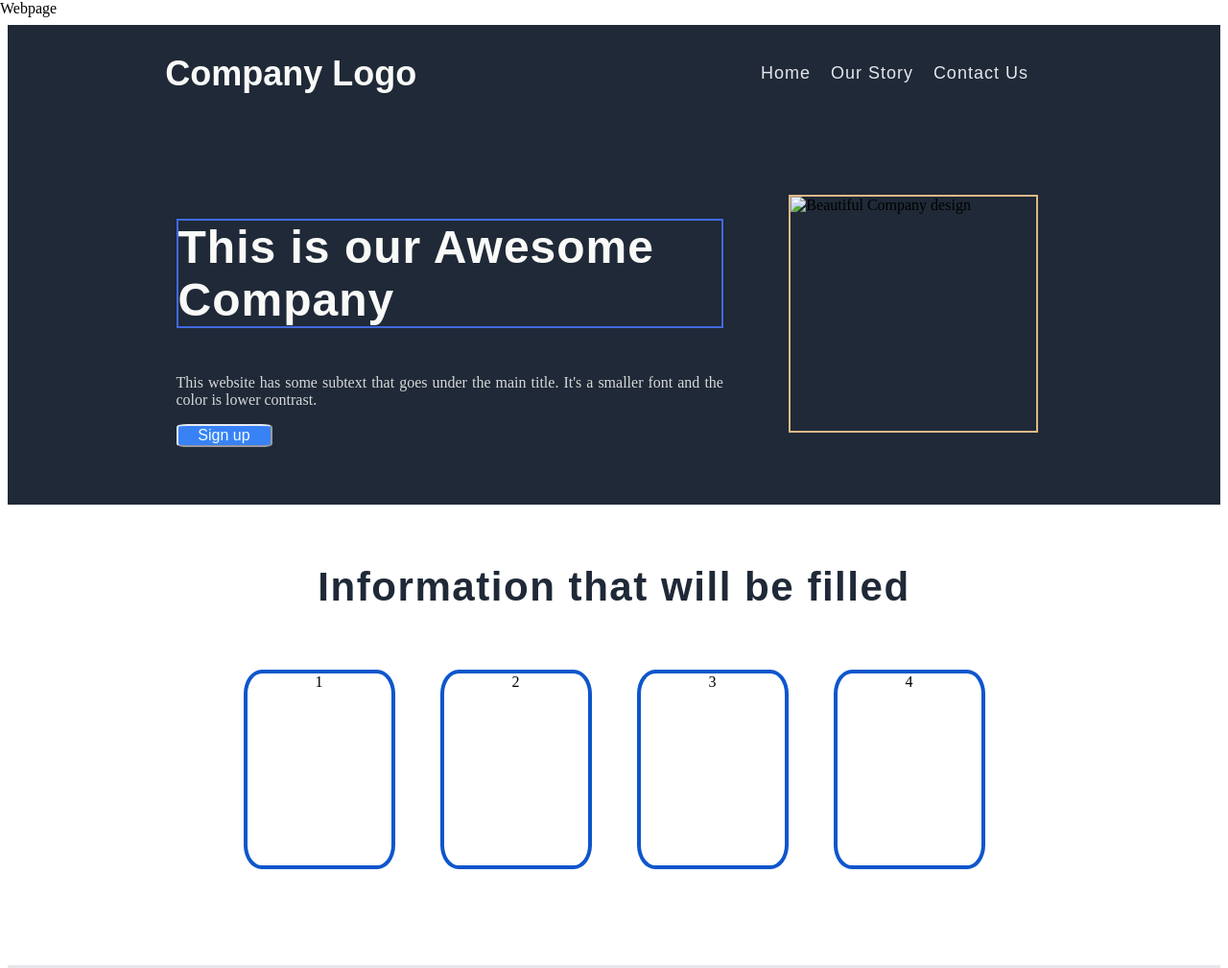
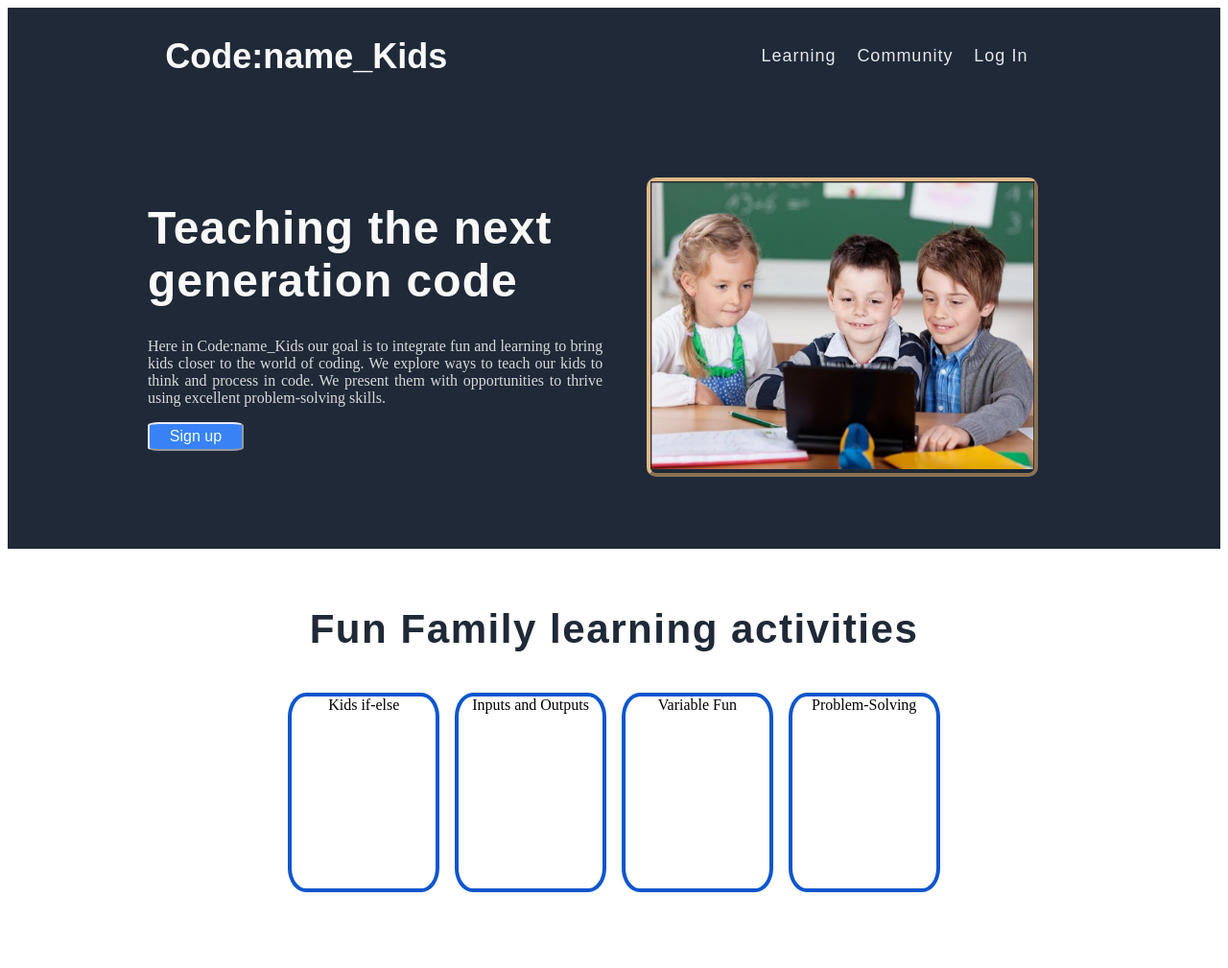
Before and after one commit to AlexJoelMontano/top-landing-page, a plain HTML site: page index.html in a window 1280 px wide. Shown: the top 1009 px of the page at 96% size. Drawn offline with Linux system fonts and the light colour scheme.

Commit message:
Created Project Subject: Code:name_Kids as the focus of the project. Dedicated title to Code:name_kids added header link location added big heading with dedication to teaching kids to code adapted a picture to .title-img added context in the context under title added beginning ideas to the content container personalized footer

```diff
--- a/index.html
+++ b/index.html
@@ -5,28 +5,29 @@
     <meta charset="UTF-8">
     <meta http-equiv="X-UA-Compatible" content="IE=edge">
     <meta name="viewport" content="width=device-width, initial-scale=1.0">
-    <title>Webpage</title>
+    <title>Code:name_Kids</title>
 </head>
 <body>
     <div class="top-page">
         <div class="header">
             <div class="logo">
-                <h2>Company Logo</h2>
+                <h2>Code:name_Kids</h2>
             </div>
             <div class="head-links">
                 <ul class="head-list">
-                    <li class="links">Home</li>
-                    <li class="links">Our Story</li>
-                    <li class="links">Contact Us</li>
+                    <li class="links">Learning</li>
+                    <li class="links">Community</li>
+                    <li class="links">Log In</li>
                 </ul>
             </div>
         </div>
         <div class="title-container">
             <div class="info-container">
-                <h1 class="title">This is our Awesome Company</h1>
+                <h1 class="title">Teaching the next generation code</h1>
                 <div class="subtext">
-                    <p>This website has some subtext that goes under the main title.
-                        It's a smaller font and the color is lower contrast.
+                    <p>Here in Code:name_Kids our goal is to integrate fun and learning to bring kids closer to the world of coding.
+                        We explore ways to teach our kids to think and process in code. We present them with opportunities to thrive using excellent
+                        problem-solving skills.
                     </p>
                 </div>
                 <div class="signup-top">
@@ -35,19 +36,19 @@
             </div>
 
             <div class="title-img">
-                <img src="#" alt="Beautiful Company design">
+                <img src="./img/kids_coding.jpg" alt="3 young kids enjoying coding together" width="400px" height="300px">
             </div>
         </div>
     </div>
     <div class="container">
         <div class="subheading">
-            <h3>Information that will be filled</h3>
+            <h3>Fun Family learning activities</h3>
         </div>
         <div class="content-container">
-            <div class="content">1</div>
-            <div class="content">2</div>
-            <div class="content">3</div>
-            <div class="content">4</div>
+            <div class="content">Kids if-else</div>
+            <div class="content">Inputs and Outputs</div>
+            <div class="content">Variable Fun</div>
+            <div class="content">Problem-Solving</div>
         </div>
     </div>
     <div class="quote-container">
@@ -59,7 +60,7 @@
     <div class="signup-container">
         <div class="signup-block">
             <div class="signup-section">
-                <p>If you would like to Sign up and be a part of the team:</p>
+                <p>Sign up now to contribute and be part of the community!</p>
             </div>
             <div class="signup">
                 <button>Sign up</button>
@@ -67,7 +68,7 @@
         </div>
     </div>
     <div class="footer">
-        <p>Copyright © The Odin Project 2022</p>
+        <p>Copyright © Alex The Odin Project 2022</p>
     </div>
 </body>
 </html>
--- a/styles.css
+++ b/styles.css
@@ -1,5 +1,5 @@
 *{
-    display: flex;
+    /* display: flex;*/
     flex-direction: column;
     align-items:stretch;
 }
@@ -7,12 +7,12 @@
     display: flex;
     background-color: #1f2937;
 }
-.container{
-}
 .quote-container {
     background-color:#E5E7EB;
+    height: 360px;
 }
 .quote {
+    padding-top: 5%;
     padding-left: 75px;
     padding-right: auto;
     width:55%;
@@ -32,10 +32,8 @@
     margin-left:60%;
     margin-top:-40px;
     text-align: center;
-    margin-bottom: 80px;
+    margin-bottom: 100px;
     font-size: 13pt;
-}
-.signup-container{
 }
 .footer {
     background-color: #1f2937;
@@ -65,13 +63,14 @@
     margin-right: 15%;
 }
 .links {
-    padding:8px;
+    padding:6px;
     margin-left: auto;
     margin-right: auto;
     font-size: 18px;
     color:#e5e7eb;
     font-family: Arial, Helvetica, sans-serif;
     letter-spacing: 1px;
+    list-style-type: none;
 }
 .head-list{
     display: flex;
@@ -86,7 +85,6 @@
 }
 .title {
     margin-top: 100px;
-    border:2px solid royalblue;
     margin-left: 20%;
     margin-right:15%;
     font-size: 48px;
@@ -97,12 +95,14 @@
 
 }
 .title-img {
-    border:2px solid burlywood;
+    border:4px outset burlywood;
     margin-right: 15%;
     flex:1 0 auto;
     margin-left: -5%;
+    min-width: 300px;
     margin-top: 75px;
     margin-bottom: 75px;
+    border-radius: 10px;
 }
 .info-container {
 
@@ -160,12 +160,15 @@ button {
     cursor: pointer;
     border-radius: 12%;
     font-size: 12pt;
+    height: 30px;
+    width: 100px;
 }
 .content-container {
     display: flex;
     flex-direction: row;
     justify-content: space-around;
-    width:820px;
+    width:55%;
+    min-width: 680px;
     margin:auto;
 }
 .content {
@@ -175,13 +178,14 @@ button {
     border-radius:12%;
     align-items: center;
     text-align: center;
-    margin-bottom: 100px;
+    margin-bottom: 60px;
 }
 .subheading {
     text-align: center;
     font-size: 36px;
     font-weight: bolder;
     margin:20px;
+    margin-top: 60px;
     color:#1f2937;
     font-family: Arial, Helvetica, sans-serif;
     letter-spacing: 1.5px;
```
Also changed, not shown: img/kids_coding.jpg (added), 1 other file.
